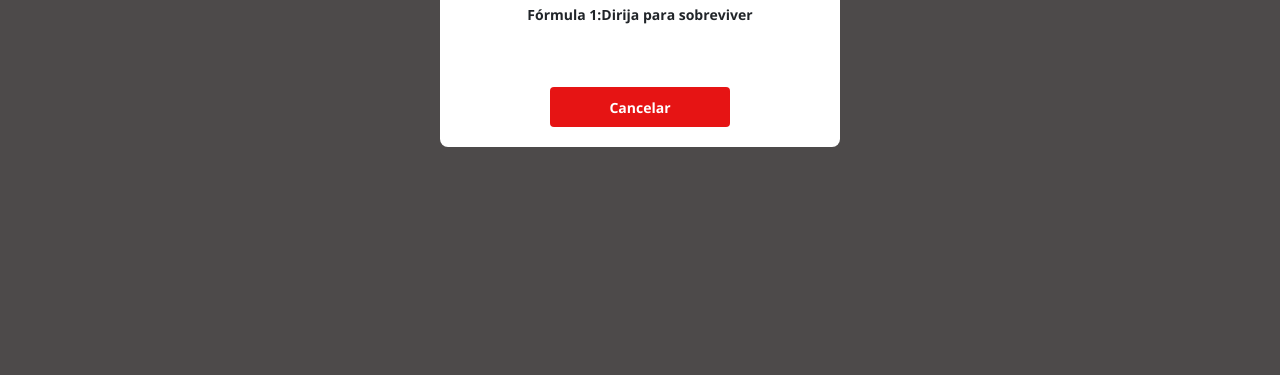
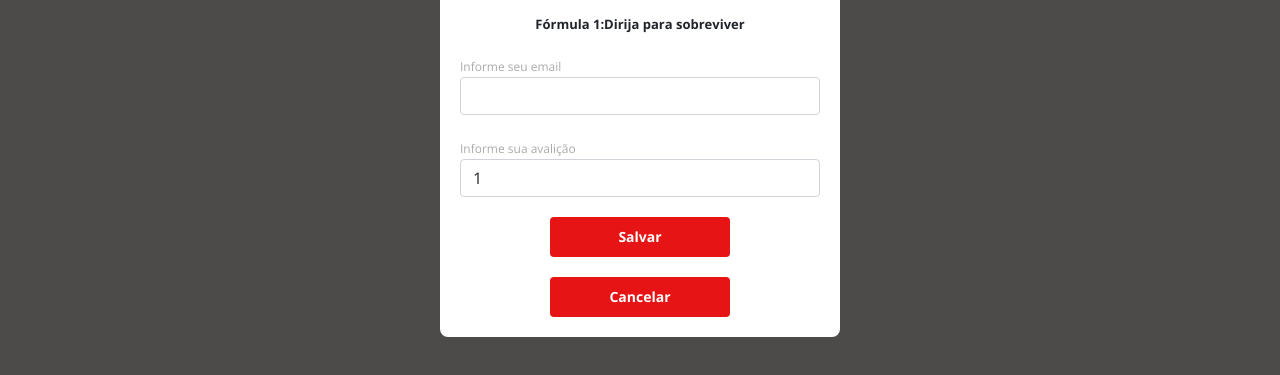
Before and after one commit to AugustoMello09/DSMovie, a plain HTML site: page form.html in a window 1280 px wide. Shown: the part 403-778 px from the top of the page. Drawn offline with nearby package versions, Linux system fonts and the light colour scheme.

Commit message:
Formulário PARTE 2

```diff
--- a/css/styles.css
+++ b/css/styles.css
@@ -5,7 +5,7 @@
     --color-primary: #e61414;
     --white: #fff;
     --text-gray: #4a4a4a;
-
+    --text-light-gray: #aaa;
 }
 
 * {
@@ -121,6 +121,7 @@ a, a:hover {
     align-items: center;
     justify-content: center;
     border-radius: 4px;
+    border: 0;
 }
 
 .desmovie-form-container  {
@@ -129,3 +130,47 @@ a, a:hover {
 
 
 }
+
+.dsmovie-form-description {
+
+    background-color: var(--white);
+    padding: 20px;
+    display: flex;
+    flex-direction: column;
+    align-items: center;
+    border-radius: 0 0 8px 8px;
+}
+
+.dsmovie-form {
+
+    width: 100%;
+
+}
+
+.dsmovie-form-group {
+    margin-bottom: 20px;
+
+}
+
+.dsmovie-form-group label {
+    font-size: 12px;
+    color: var(--text-light-gray)
+
+}
+
+
+.dsmovie-form-btn-container {
+
+    height: 100px;
+    display: flex;
+    flex-direction: column;
+    align-items: center;
+    justify-content: space-between;
+}
+
+.dsmovie-form-description h3 {
+    font-size: 13px;
+    font-weight: 700;
+    margin-bottom: 20px;
+
+}
--- a/form.html
+++ b/form.html
@@ -33,9 +33,36 @@
 
                         <img  src ="https://www.themoviedb.org/t/p/w533_and_h300_bestv2/vMci8LZG3zY9oXIhGXzkFOg0Nu7.jpg"alt="Fórmula 1:Dirija para sobreviver">
 
-                        <div  class ="dsmovie-card-description">
+                        <div  class ="dsmovie-form-description">
                             <h3> Fórmula 1:Dirija para sobreviver</h3>
-                            <a  class ="dsmovie-btn" href ="index.html">Cancelar</a>
+                            <form class="dsmovie-form">
+                                <div class="form-group dsmovie-form-group">
+                                  <label for="email">Informe seu email</label>
+                                   <input class="form-control" type="email" id="email">
+                                </div>
+
+                                <div class="form-group dsmovie-form-group">
+                                  <label for="score">Informe sua avalição</label>
+                                  <select class="form-control" name="score" id="score">
+                                    <option value="1">1</option>
+                                    <option value="2">2</option>
+                                    <option value="3">3</option>
+                                    <option value="4">4</option>
+                                    <option value="5">5</option>
+                                  </select>
+
+                                </div>
+
+                                <div class="dsmovie-form-btn-container">
+                                   <button class ="dsmovie-btn" type="submit">Salvar</button>
+                                    <a  class ="dsmovie-btn" href ="index.html">Cancelar</a>
+                                </div>
+
+                            </form>
+
+
+
+
                         </div>
 
                      </div>
```
